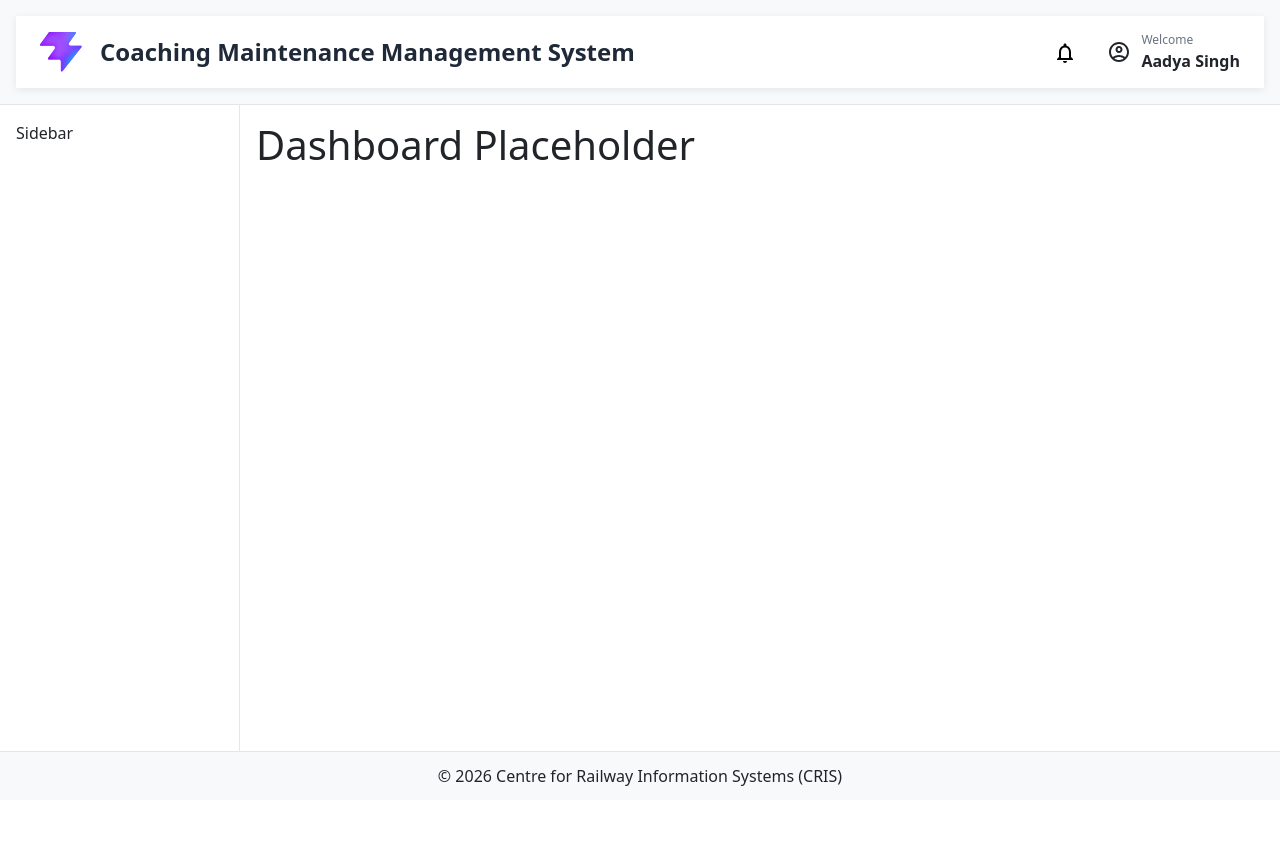
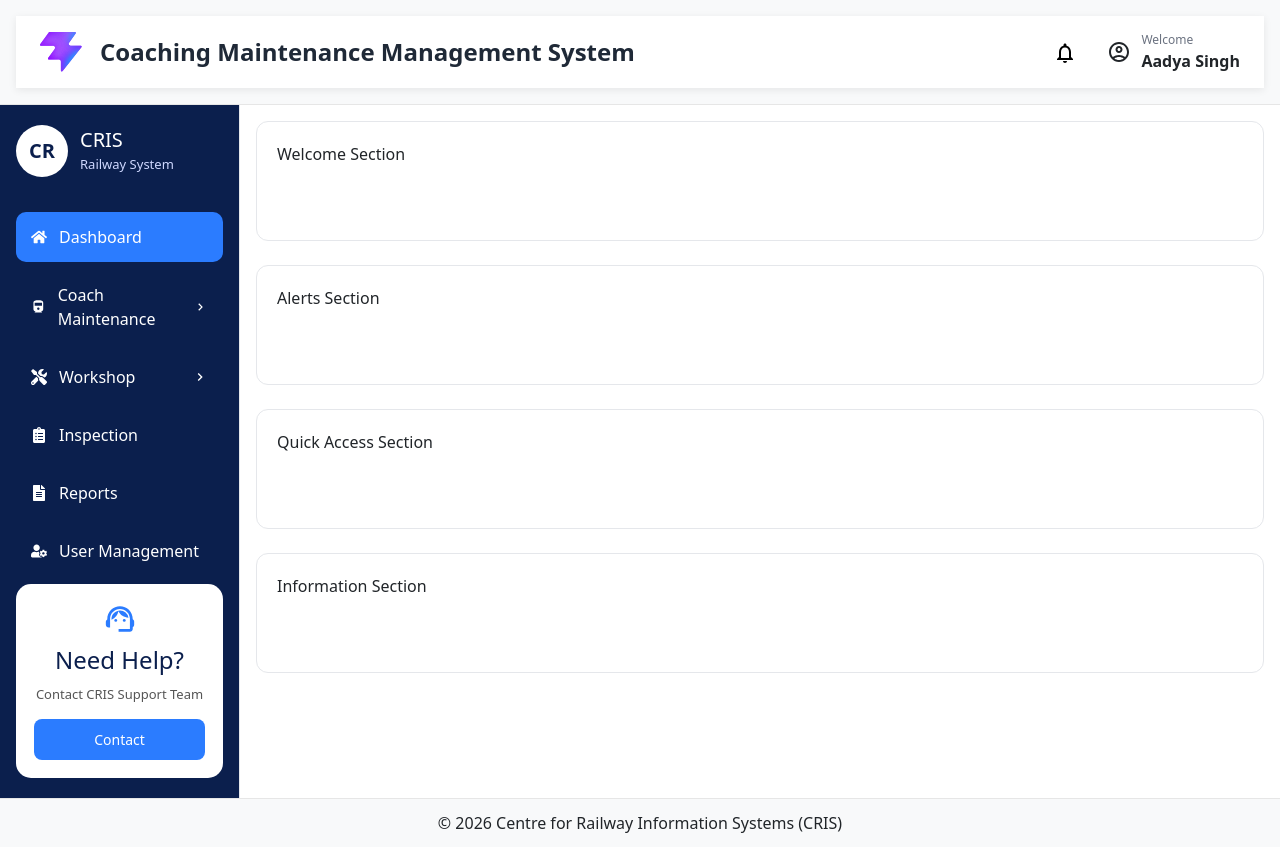
Before and after one commit to aadyasingh1807-alt/cris-internship-project, a React (Vite) app: page / in a window 1280 px wide. Before the commit the page ends 800 px from the top, so only its background shows below. Built offline with nearby package versions, Linux system fonts and the light colour scheme.

Commit message:
sidebar integration

```diff
--- a/package.json
+++ b/package.json
@@ -17,6 +17,7 @@
     "bootstrap": "^5.3.8",
     "react": "^19.2.7",
     "react-dom": "^19.2.7",
+    "react-icons": "^5.7.0",
     "react-router-dom": "^7.18.1"
   },
   "devDependencies": {
--- a/src/App.tsx
+++ b/src/App.tsx
@@ -1,11 +1,12 @@
 import MainLayout from "./components/layout/MainLayout/MainLayout";
+import Dashboard from "./pages/Dashboard/Dashboard";
 
 import "./App.css";
 
 function App() {
   return (
     <MainLayout>
-      <h1>Dashboard Placeholder</h1>
+      <Dashboard />
     </MainLayout>
   );
 }
--- a/src/components/layout/MainLayout/MainLayout.css
+++ b/src/components/layout/MainLayout/MainLayout.css
@@ -1,5 +1,10 @@
 .main-layout{display:grid;grid-template-areas:"header header" "sidebar content" "footer footer";grid-template-columns:240px 1fr;grid-template-rows:auto 1fr auto;min-height:100vh;}
 .main-layout__header{grid-area:header;background:#f8f9fa;padding:1rem;border-bottom:1px solid #e6e6e6}
-.main-layout__sidebar{grid-area:sidebar;background:#ffffff;border-right:1px solid #e6e6e6;padding:1rem}
+.main-layout__sidebar{
+    grid-area:sidebar;
+    border-right:1px solid #e5e7eb;
+    overflow:auto;
+    padding:0;
+}
 .main-layout__content{grid-area:content;padding:1rem}
 .main-layout__footer{grid-area:footer;background:#f8f9fa;padding:0.75rem;text-align:center;border-top:1px solid #e6e6e6}
--- a/src/components/layout/MainLayout/MainLayout.tsx
+++ b/src/components/layout/MainLayout/MainLayout.tsx
@@ -2,6 +2,7 @@ import React from 'react';
 
 import Header from '../Header/Header';
 import Footer from '../Footer/Footer';
+import Sidebar from "../Sidebar/Sidebar";
 
 import './MainLayout.css';
 
@@ -16,9 +17,9 @@ export default function MainLayout({ children }: Props) {
         <Header />
       </header>
 
-      <aside className="main-layout__sidebar">
-        Sidebar
-      </aside>
+    <aside className="main-layout__sidebar">
+      <Sidebar />
+    </aside>
 
       <main className="main-layout__content">
         {children}
--- a/src/components/layout/Sidebar/Sidebar.css
+++ b/src/components/layout/Sidebar/Sidebar.css
@@ -0,0 +1,112 @@
+.sidebar {
+  width: 100%;
+  height: 100%;
+  background: #0b1f4d;
+  color: white;
+  display: flex;
+  flex-direction: column;
+  padding: 20px 16px;
+  box-sizing: border-box;
+}
+
+.sidebar-logo {
+  display: flex;
+  align-items: center;
+  gap: 12px;
+  margin-bottom: 35px;
+}
+
+.logo-circle {
+  width: 52px;
+  height: 52px;
+  border-radius: 50%;
+  background: white;
+  color: #0b1f4d;
+  font-weight: bold;
+  font-size: 20px;
+  display: flex;
+  justify-content: center;
+  align-items: center;
+}
+
+.sidebar-logo h2 {
+  margin: 0;
+  font-size: 20px;
+}
+
+.sidebar-logo p {
+  margin: 3px 0 0;
+  color: #cfd8ff;
+  font-size: 13px;
+}
+
+.sidebar-menu {
+  list-style: none;
+  padding: 0;
+  margin: 0;
+  flex: 1;
+}
+
+.sidebar-menu li {
+  display: flex;
+  justify-content: space-between;
+  align-items: center;
+  padding: 13px 15px;
+  border-radius: 10px;
+  margin-bottom: 8px;
+  cursor: pointer;
+  transition: 0.3s;
+}
+
+.menu-left {
+  display: flex;
+  align-items: center;
+  gap: 12px;
+}
+
+.sidebar-menu li:hover {
+  background: rgba(255,255,255,0.12);
+}
+
+.sidebar-menu li.active {
+  background: #2b7cff;
+}
+
+.help-card {
+  background: white;
+  color: #0b1f4d;
+  border-radius: 15px;
+  padding: 18px;
+  text-align: center;
+}
+
+.help-icon {
+  font-size: 34px;
+  color: #2b7cff;
+  margin-bottom: 10px;
+}
+
+.help-card h4 {
+  margin: 0;
+}
+
+.help-card p {
+  font-size: 13px;
+  color: #555;
+  margin: 10px 0 15px;
+}
+
+.help-card button {
+  width: 100%;
+  border: none;
+  background: #2b7cff;
+  color: white;
+  padding: 10px;
+  border-radius: 8px;
+  cursor: pointer;
+  font-size: 14px;
+}
+
+.help-card button:hover {
+  background: #1d65d6;
+}
--- a/src/components/layout/Sidebar/Sidebar.tsx
+++ b/src/components/layout/Sidebar/Sidebar.tsx
@@ -0,0 +1,103 @@
+import "./Sidebar.css";
+
+import {
+  FaHome,
+  FaClipboardList,
+  FaFileAlt,
+  FaUserCog,
+  FaTools,
+} from "react-icons/fa";
+
+import {
+  MdDirectionsRailway,
+  MdKeyboardArrowRight,
+  MdSupportAgent,
+} from "react-icons/md";
+
+export default function Sidebar() {
+  return (
+    <aside className="sidebar">
+
+      {/* Logo */}
+      <div className="sidebar-logo">
+        <div className="logo-circle">CR</div>
+
+        <div>
+          <h2>CRIS</h2>
+          <p>Railway System</p>
+        </div>
+      </div>
+
+      {/* Menu */}
+
+      <ul className="sidebar-menu">
+
+        <li className="active">
+          <div className="menu-left">
+            <FaHome />
+            <span>Dashboard</span>
+          </div>
+        </li>
+
+        <li>
+          <div className="menu-left">
+            <MdDirectionsRailway />
+            <span>Coach Maintenance</span>
+          </div>
+
+          <MdKeyboardArrowRight />
+        </li>
+
+        <li>
+          <div className="menu-left">
+            <FaTools />
+            <span>Workshop</span>
+          </div>
+
+          <MdKeyboardArrowRight />
+        </li>
+
+        <li>
+          <div className="menu-left">
+            <FaClipboardList />
+            <span>Inspection</span>
+          </div>
+        </li>
+
+        <li>
+          <div className="menu-left">
+            <FaFileAlt />
+            <span>Reports</span>
+          </div>
+        </li>
+
+        <li>
+          <div className="menu-left">
+            <FaUserCog />
+            <span>User Management</span>
+          </div>
+        </li>
+
+      </ul>
+
+      {/* Help */}
+
+      <div className="help-card">
+
+        <MdSupportAgent className="help-icon"/>
+
+        <h4>Need Help?</h4>
+
+        <p>
+          Contact CRIS Support Team
+        </p>
+
+        <button>
+          Contact
+        </button>
+
+      </div>
+
+    </aside>
+  );
+}
--- a/src/pages/Dashboard/Dashboard.css
+++ b/src/pages/Dashboard/Dashboard.css
@@ -0,0 +1,16 @@
+.dashboard-page{
+    display:flex;
+    flex-direction:column;
+    gap:24px;
+}
+
+.welcome-section,
+.alerts-section,
+.quick-access-section,
+.info-section{
+    background:#ffffff;
+    border:1px solid #e5e7eb;
+    border-radius:12px;
+    min-height:120px;
+    padding:20px;
+}
--- a/src/pages/Dashboard/Dashboard.tsx
+++ b/src/pages/Dashboard/Dashboard.tsx
@@ -0,0 +1,25 @@
+import "./Dashboard.css";
+
+export default function Dashboard() {
+  return (
+    <div className="dashboard-page">
+
+      <section className="welcome-section">
+        Welcome Section
+      </section>
+
+      <section className="alerts-section">
+        Alerts Section
+      </section>
+
+      <section className="quick-access-section">
+        Quick Access Section
+      </section>
+
+      <section className="info-section">
+        Information Section
+      </section>
+
+    </div>
+  );
+}
```
Also changed, not shown: src/styles/colors.ts (+10 -0 lines), 1 other file (tests, documents, lock files or other folders).
